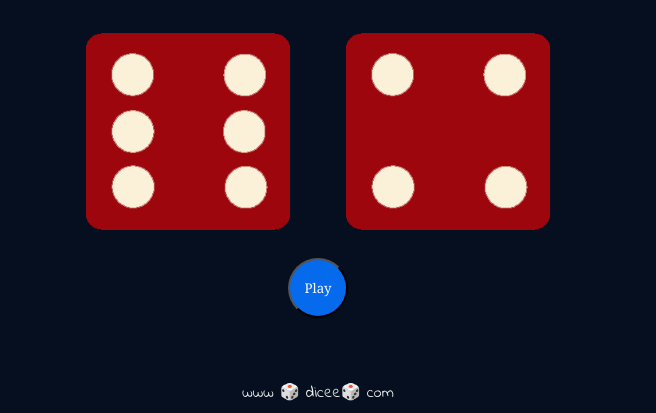
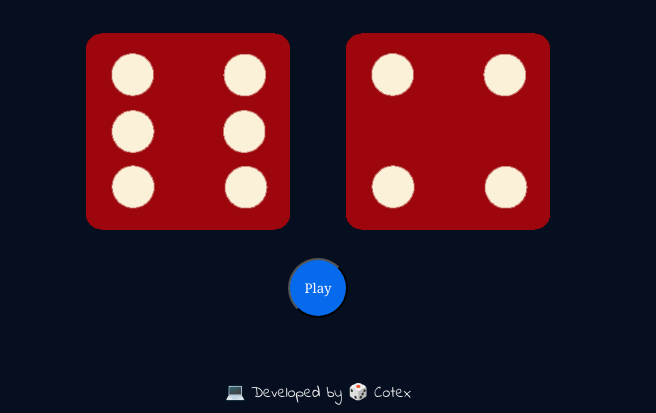
Before and after one commit to Cotex05/dicee, a plain HTML site: page dicee.html in a window 1280 px wide. Shown: the part 462-875 px from the top of the page, without its empty margins (322-978 px from the left). Drawn offline with Linux system fonts and the light colour scheme.

Commit message:
Update dicee.html

```diff
--- a/dicee.html
+++ b/dicee.html
@@ -34,7 +34,7 @@
   </body>
 
   <footer>
-    www 🎲 dicee🎲 com
+    💻 Developed by 🎲 Cotex
   </footer>
 
 </html>
```
